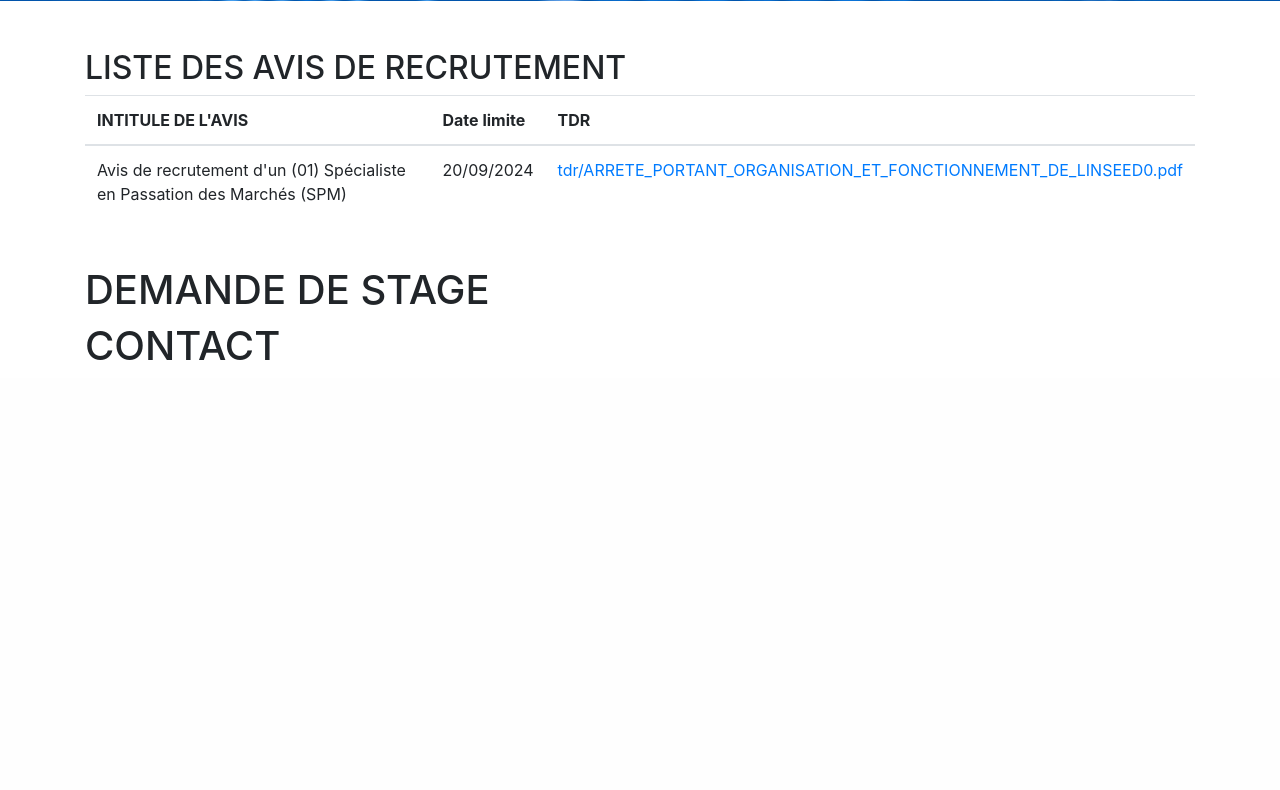
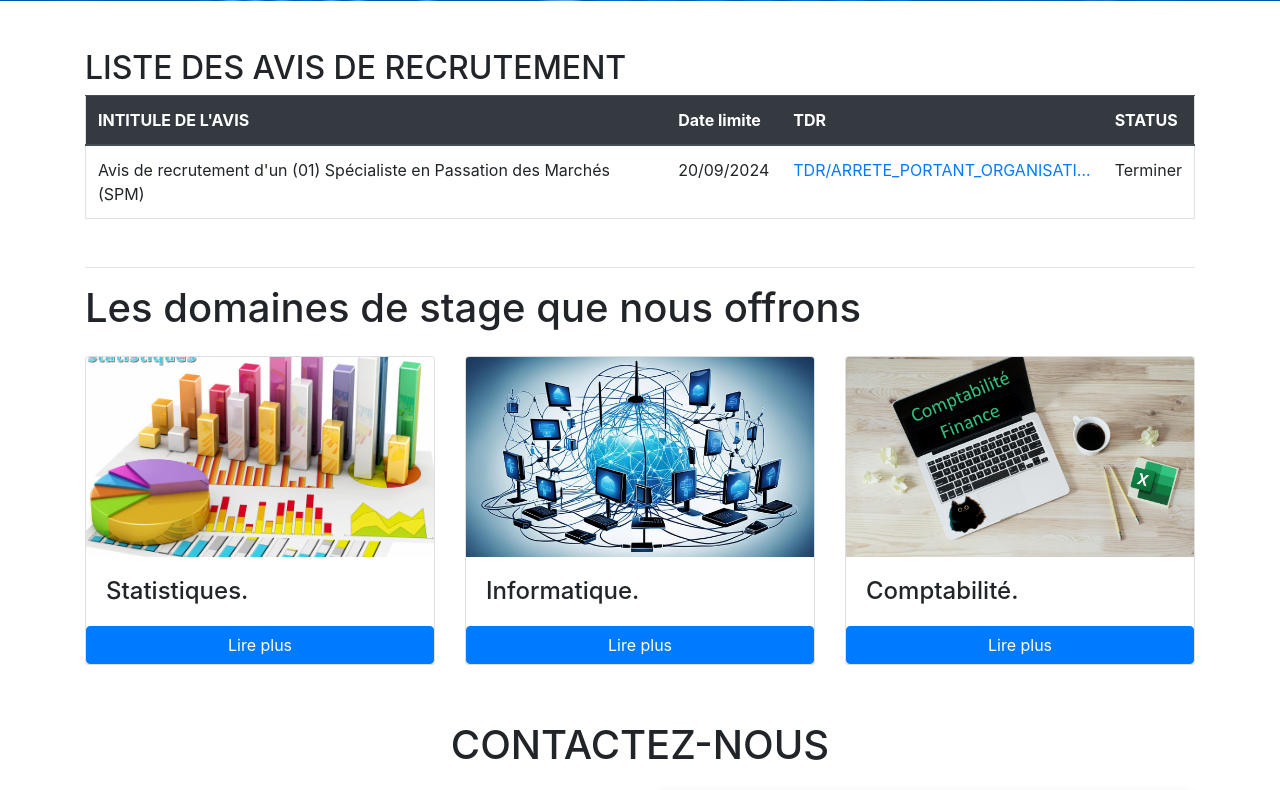
Before and after one commit to Oumar3/forum, a Django app: page /careers/ in a window 1280 px wide. Shown: the part 735-1525 px from the top of the page. Before the commit the page ends 1095 px from the top, so only its background shows below. Run offline with Django 4.2, Linux system fonts and the light colour scheme; data comes from the database, SQL or seed files in the repository; both versions use the stored data as it was after the commit; some libraries are stand-ins or nearby versions.

Commit message:
contact cool

```diff
--- a/career/models.py
+++ b/career/models.py
@@ -9,6 +9,7 @@ class Avis(models.Model):
     img = models.FileField(upload_to='media/',null=True,blank=True)
     tdr = models.FileField(upload_to='tdr/',null=True,blank=True)
     body = CKEditor5Field(config_name='extends')
+    status = models.CharField(max_length=100, default="Encour")
     date_line = models.CharField(max_length=100)
 
 class Candidat(models.Model):
--- a/career/templates/career/index.html
+++ b/career/templates/career/index.html
@@ -67,12 +67,13 @@
     <section id="AVIS" class="container">
         <div class="my-5">
             <h2>LISTE DES AVIS DE RECRUTEMENT</h2>
-            <table class="table">
-                <thead>
+            <table class="table border">
+                <thead class="thead-dark">
                     <tr>
                         <th>INTITULE DE L'AVIS</th>
                         <th>Date limite</th>
                         <th>TDR</th>
+                        <th>STATUS</th>
                     </tr>
                 </thead>
                 <tbody>
@@ -80,21 +81,85 @@
                     <tr>
                         <td>{{i.title}}</td>
                         <td>{{i.date_line}}</td>
-                        <td><a href="">{{i.tdr}}</a></td>
+                        <td><a href="">{{i.tdr.name|truncatechars:30|upper }}</a></td>
+                        {% if i.status == 'Encour' %}
+                        <td><a href="">{{i.status }}</a></td>
+                        {% else %}
+                        <td>Terminer</td>
+                        {% endif %}
                     </tr>
                     {% endfor %}
                 </tbody>
             </table>
         </div>
-
+        <hr>
     </section>
 
+
     <section id="STAGE" class="container">
-        <h1>DEMANDE DE STAGE</h1>
+        <h1 class="my-3">Les domaines de stage que nous offrons</h1>
+        <div class="row">
+            <div class="col-md-4 my-2">
+                <div class="card shadow-2">
+                    <img src="{% static 'career/stat.jpg' %}" class="card-img-top" alt="...">
+                    <div class="card-body">
+                        <h4 class="card-text">Statistiques.</h4>
+                    </div>
+                    <a class="btn btn-primary" href="">Lire plus</a>
+                </div>
+            </div>
+            <div class="col-md-4 my-2">
+                <div class="card shadow-2">
+                    <img src="{% static 'career/IT.jpeg' %}" class="card-img-top" alt="...">
+                    <div class="card-body">
+                        <h4 class="card-text">Informatique.</h4>
+                    </div>
+                    <a class="btn btn-primary" href="">Lire plus</a>
+
+                </div>
+            </div>
+            <div class="col-md-4 my-2">
+                <div class="card shadow-2">
+                    <img src="{% static 'career/CF.webp' %}" class="card-img-top" alt="...">
+                    <div class="card-body">
+                        <h4 class="card-text">Comptabilité.</h4>
+                    </div>
+                    <a class="btn btn-primary" href="">Lire plus</a>
+                </div>
+            </div>
+        </div>
     </section>
 
-    <section id="CONTACT" class="container">
-        <h1>CONTACT</h1>
+    <section id="CONTACT" class="container mt-5">
+        <h1 class="mb-4 text-center">CONTACTEZ-NOUS</h1>
+        <div class="row">
+            <!-- Carte Google Maps -->
+            <div class="col-md-6 mb-4 mb-md-0">
+                <iframe
+                    src="https://www.google.com/maps/embed?pb=!1m18!1m12!1m3!1d3900.8716457636515!2d15.019965075062315!3d12.120933588121686!2m3!1f0!2f0!3f0!3m2!1i1024!2i768!4f13.1!3m3!1m2!1s0x111bd93d226e4d5b%3A0xc57999698c10e87e!2sINSEED!5e0!3m2!1sfr!2std!4v1725136103797!5m2!1sfr!2std"
+                    width="100%" height="450" style="border:0;" allowfullscreen="" loading="lazy"
+                    referrerpolicy="no-referrer-when-downgrade"></iframe>
+            </div>
+
+            <!-- Formulaire de Contact -->
+            <div class="col-md-6">
+                <form>
+                    <div class="form-group mb-3">
+                        <label for="name">Nom</label>
+                        <input type="text" class="form-control" id="name" placeholder="Votre nom">
+                    </div>
+                    <div class="form-group mb-3">
+                        <label for="email">Email</label>
+                        <input type="email" class="form-control" id="email" placeholder="Votre email">
+                    </div>
+                    <div class="form-group mb-3">
+                        <label for="message">Message</label>
+                        <textarea class="form-control" id="message" rows="4" placeholder="Votre message"></textarea>
+                    </div>
+                    <button type="submit" class="btn btn-primary">Envoyer</button>
+                </form>
+            </div>
+        </div>
     </section>
 
 
--- a/career/templates/career/liste_de_avis.html
+++ b/career/templates/career/liste_de_avis.html
@@ -4,8 +4,9 @@
         <thead>
             <tr>
                 <th>INTITULE DE L'AVIS</th>
-                <th>Date limite</th>
+                <th>DATE LIMITE</th>
                 <th>TDR</th>
+
             </tr>
         </thead>
         <tbody>
@@ -13,6 +14,8 @@
             <tr>
                 <td>{{i.title}}</td>
                 <td>{{i.date_line}}</td>
+                <td><a href="{{ i.tdr.url }}">{{ i.tdr.name}} {{ i.tdr.url }}</a></td>
+                <td><a href="{{ i.tdr.url }}">{{ i.tdr.name}} {{ i.tdr.url }}</a></td>
             </tr>
             {% endfor %}
         </tbody>
--- a/static/career/style.css
+++ b/static/career/style.css
@@ -2,6 +2,34 @@
 .navbar-nav .nav-link:hover {
     background-color: #ffd10580; /* Couleur de fond au survol */
     border-radius: 5px; /* Optionnel : ajouter des coins arrondis */
+}
+
+/* Style pour les cartes de stage */
+.card img{
+    height: 200px;
+    object-fit: cover;
+}
+/* Style pour les iframes et contact de career */
+
+iframe {
+  border-radius: 8px;
+}
+
+form {
+  background: #f8f9fa;
+  padding: 20px;
+  border-radius: 8px;
+  box-shadow: 0 0 10px rgba(0,0,0,0.1);
+}
+
+.btn-primary {
+  background-color: #007bff;
+  border-color: #007bff;
+}
+
+.btn-primary:hover {
+  background-color: #0056b3;
+  border-color: #004085;
 }
 
 
```
Also changed, not shown: career/migrations/0004_avis_status.py (added), db.sqlite3, static/career/AD.jpg (added), static/career/CF.webp (added), static/career/IT.jpeg (added), static/career/RH$.jpg (added), static/career/stat.jpg (added).
